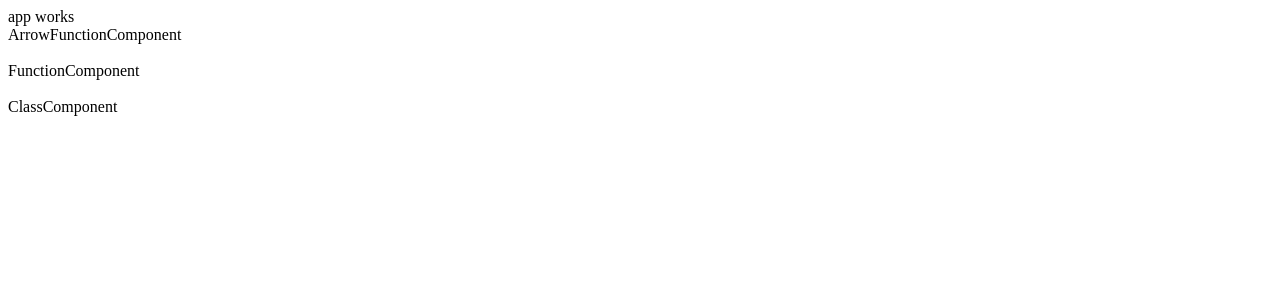
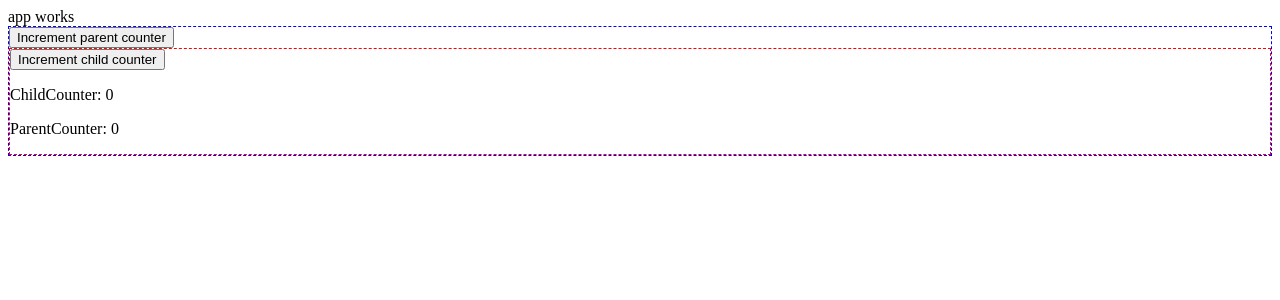
Before and after one commit to alexhddev/react-ts-practice, a React (Create React App) app: page / in a window 1280 px wide. Shown: the top 300 px of the page. Built offline with nearby package versions, Linux system fonts and the light colour scheme.

Commit message:
Counters with state and props

```diff
--- /dev/null
+++ b/src/components/App2.tsx
@@ -0,0 +1,46 @@
+import { useState } from "react";
+
+type ChildProps = {
+  parentCounter: number;
+};
+
+function ChildCounter(props: ChildProps) {
+  const [childCounter, setChildCounter] = useState(0);
+  function handleClickIncrement() {
+    setChildCounter(childCounter + 1);
+  }
+  console.log("Rendering child component");
+  return (
+    <div style={{ border: "1px dashed red" }}>
+      <button onClick={handleClickIncrement}>Increment child counter</button>
+      <p>ChildCounter: {childCounter}</p>
+      <p>ParentCounter: {props.parentCounter}</p>
+    </div>
+  );
+}
+
+function ParentCounter() {
+  const [parentCounter, setParentCounter] = useState(0);
+  function handleClickIncrement() {
+    setParentCounter(parentCounter + 1);
+  }
+  console.log("Rendering parent component");
+  return (
+    <div style={{ border: "1px dashed blue" }}>
+      <button onClick={handleClickIncrement}>Increment parent counter</button>
+      <ChildCounter parentCounter={parentCounter} />
+    </div>
+  );
+}
+
+function App2() {
+  return (
+    <div className="App">
+      app works
+      <br />
+      <ParentCounter />
+    </div>
+  );
+}
+
+export default App2;
--- a/src/index.tsx
+++ b/src/index.tsx
@@ -1,12 +1,12 @@
 import React from 'react';
 import ReactDOM from 'react-dom/client';
-import App1 from './components/App1';
+import App2 from './components/App2';
 
 const root = ReactDOM.createRoot(
   document.getElementById('root') as HTMLElement
 );
 root.render(
-  <React.StrictMode>
-    <App1 />
-  </React.StrictMode>
+///  <React.StrictMode> // causes double rendering calls!
+    <App2 />
+//  </React.StrictMode>
 );
```
